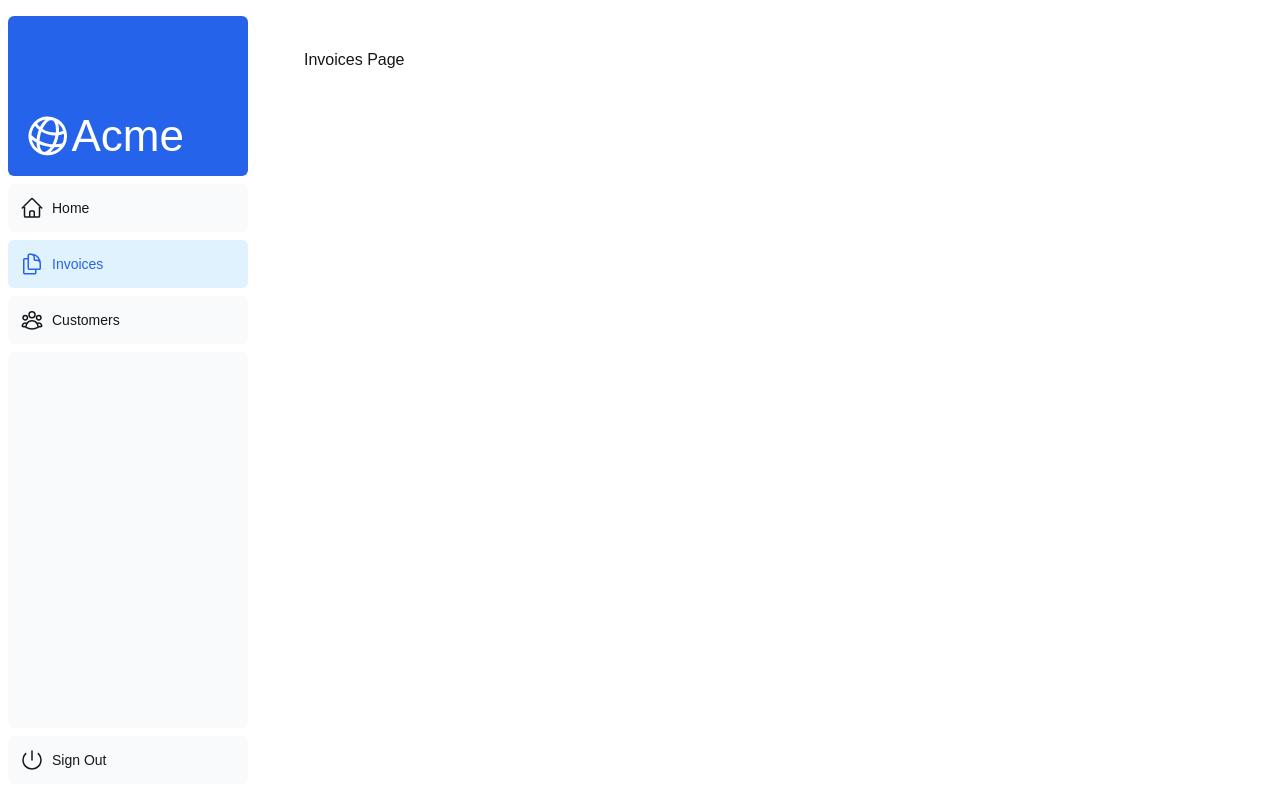
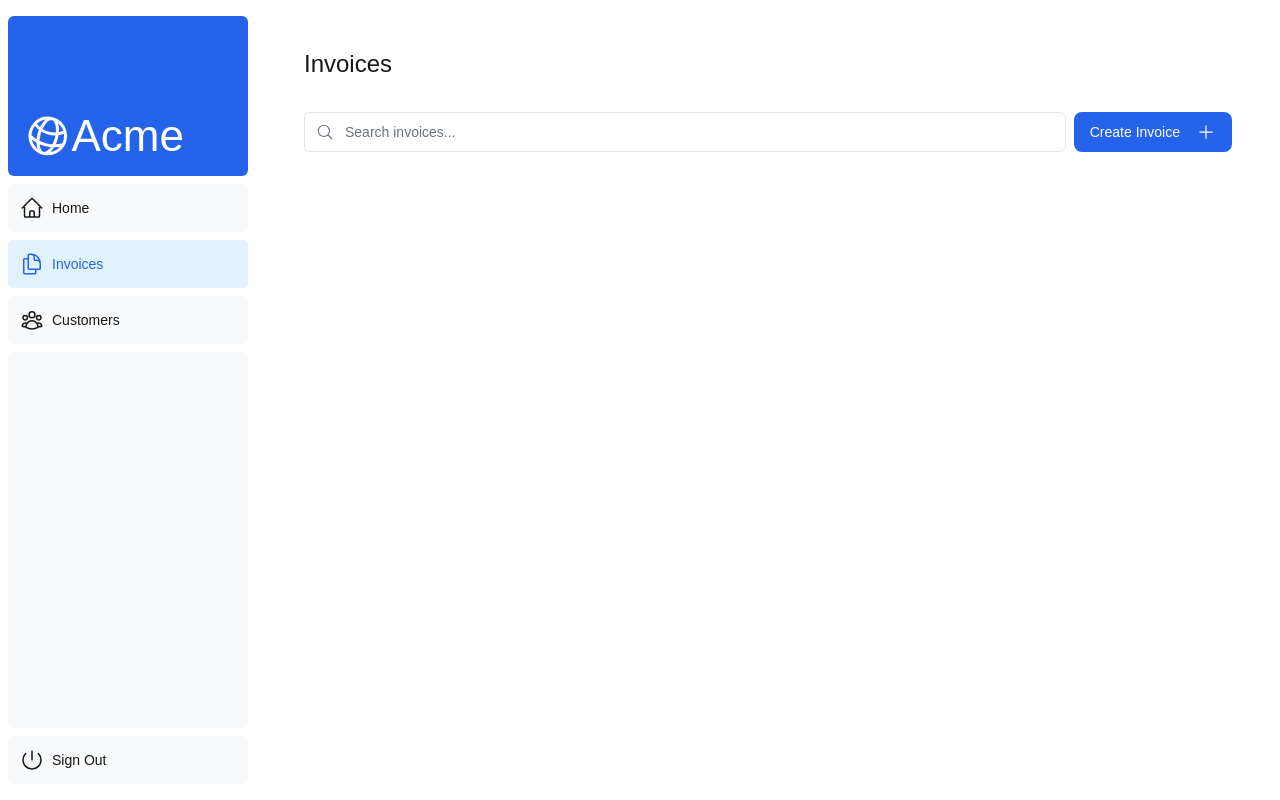
Before and after one commit to jorgitoHacker/vercel-tutorial, a Next.js app: page /dashboard/invoices in a window 1280 px wide. Built offline with nearby package versions, Linux system fonts and the light colour scheme.

Commit message:
Update page.tsx

```diff
--- a/app/dashboard/invoices/page.tsx
+++ b/app/dashboard/invoices/page.tsx
@@ -1,3 +1,22 @@
-export default function Page() {
-  return <p>Invoices Page</p>;
+import Search from "@/app/ui/search";
+import { CreateInvoice } from "../../ui/invoices/buttons";
+
+export default async function Page() {
+  return (
+    <div className="w-full">
+      <div className="flex w-full items-center justify-between">
+        <h1 className={`text-2xl`}>Invoices</h1>
+      </div>
+      <div className="mt-4 flex items-center justify-between gap-2 md:mt-8">
+        <Search placeholder="Search invoices..." />
+        <CreateInvoice />
+      </div>
+      {/*  <Suspense key={query + currentPage} fallback={<InvoicesTableSkeleton />}>
+        <Table query={query} currentPage={currentPage} />
+      </Suspense> */}
+      <div className="mt-5 flex w-full justify-center">
+        {/* <Pagination totalPages={totalPages} /> */}
+      </div>
+    </div>
+  );
 }
```
